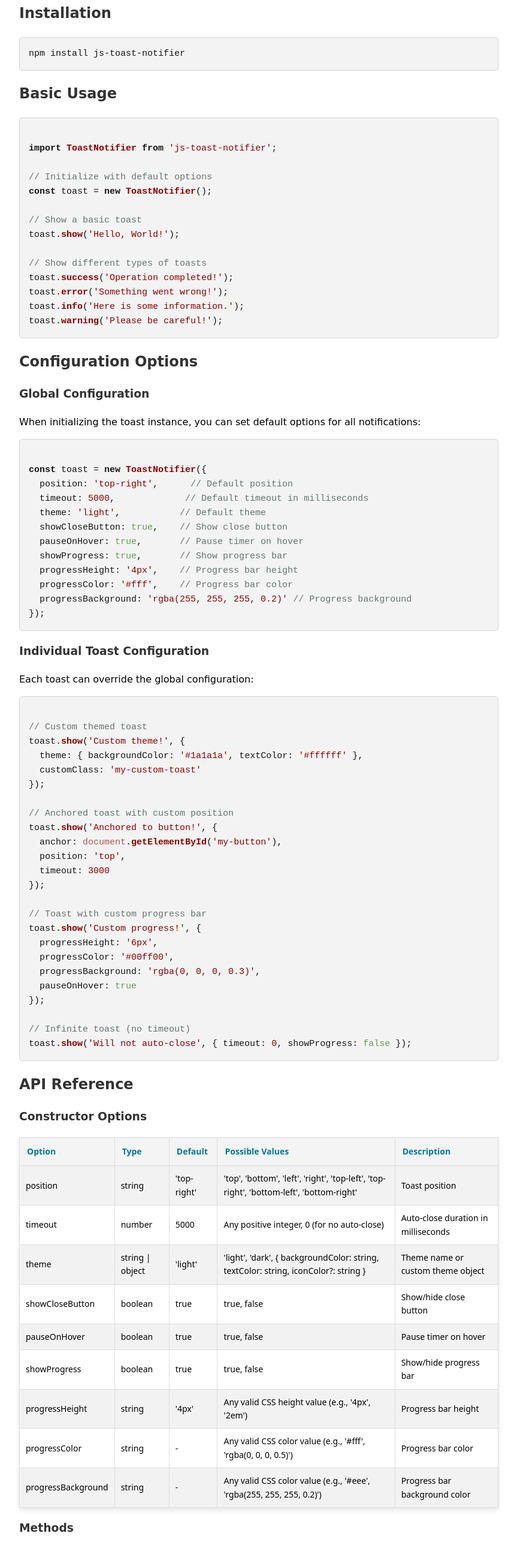
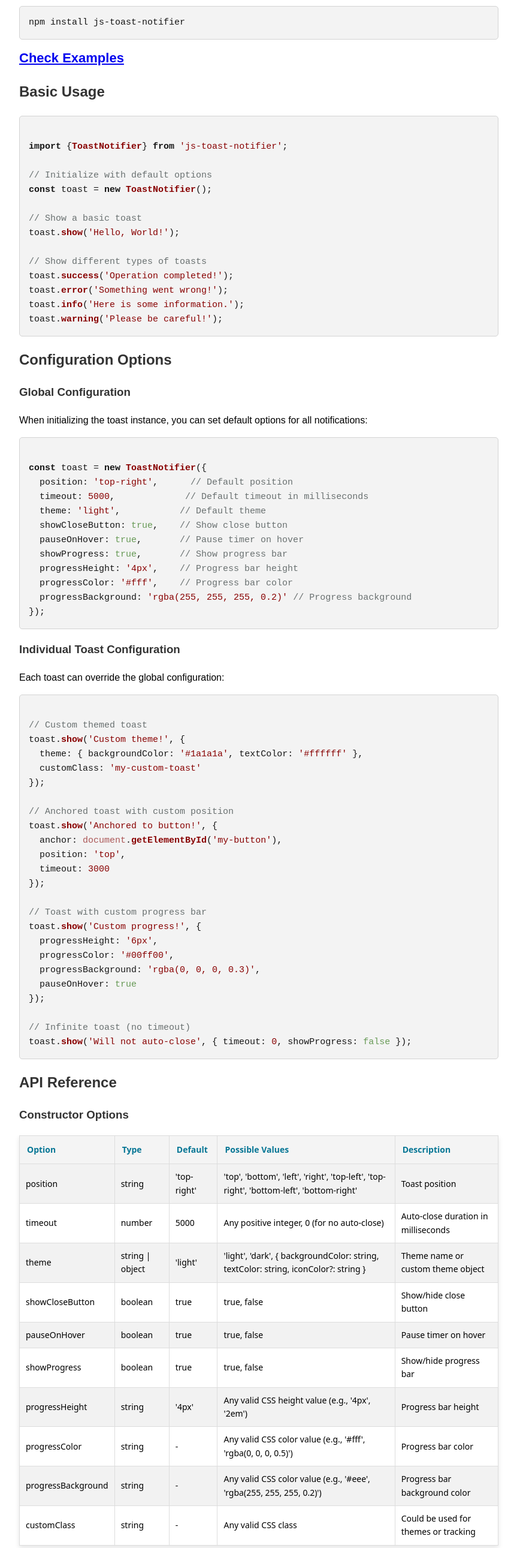
Before and after one commit to pandeyAmit4/js-toast-notifier, a website: page docs/index.html in a window 1280 px wide. Shown: the part 994-3575 px from the top of the page at 60% size, without its empty margins (208-1071 px from the left). Drawn offline with nearby package versions, Linux system fonts and the light colour scheme.

Commit message:
updating documents

```diff
--- a/docs/index.html
+++ b/docs/index.html
@@ -12,7 +12,7 @@
 
     <script>hljs.highlightAll();</script>
     <style>
-        body { font-family: cursive, Arial, sans-serif; max-width: 800px; margin: auto; line-height: 1.6; padding: 20px; }
+        body { font-family: Arial, sans-serif; max-width: 800px; margin: auto; line-height: 1.6; padding: 20px; }
         h1, h2, h3 { color: #333; }
         table {
             width: 100%;
@@ -145,10 +145,10 @@ JS Toast Notifier supports custom themes and offers CSS class selectors for addi
 
 <h2>Installation</h2>
 <pre><code class="javascript">npm install js-toast-notifier</code></pre>
-
+<a href="#examples" style="font-size: 22px; font-weight: bold;">Check Examples</a>
 <h2>Basic Usage</h2>
 <pre><code class="javascript">
-import ToastNotifier from 'js-toast-notifier';
+import {ToastNotifier} from 'js-toast-notifier';
 
 // Initialize with default options
 const toast = new ToastNotifier();
@@ -283,6 +283,13 @@ toast.show('Will not auto-close', { timeout: 0, showProgress: false });
         <td>Any valid CSS color value (e.g., '#eee', 'rgba(255, 255, 255, 0.2)')</td>
         <td>Progress bar background color</td>
     </tr>
+     <tr>
+        <td>customClass</td>
+        <td>string</td>
+        <td>-</td>
+        <td>Any valid CSS class</td>
+        <td>Could be used for themes or tracking</td>
+    </tr>
 </table>
 
 
@@ -312,6 +319,9 @@ toast.show('Message', {
 <h4><pre><code class="javascript">warning(message, options?)</code></pre></h4>
 <p>Shows a warning toast.</p>
 <pre><code class="javascript">toast.warning('Low disk space');</code></pre>
+<h2>Destroy</h2>
+<p>Remove All Toasts at once</p>
+<pre><code class="javascript">toast.destroy();</code></pre>
 
 <h3>Custom Themes</h3>
 <p>Create custom themes by providing a theme object:</p>
@@ -365,7 +375,7 @@ const toast = new ToastNotifier({
 
 
 
-<div class="section">
+<div class="section" id="examples">
         <h2>Basic Types</h2>
         <div class="button-grid">
             <button class="demo-btn" id="success-toast">Success Toast</button>
@@ -420,7 +430,7 @@ const toast = new ToastNotifier({
             theme: 'light',
             pauseOnHover: true
         });
-
+        window.ToastNotifier = ToastNotifier
         // Basic Types
         document.getElementById('success-toast').addEventListener('click', () => {
             toast.success('Operation completed successfully!');
@@ -471,7 +481,7 @@ const toast = new ToastNotifier({
         document.getElementById('no-close').addEventListener('click', () => {
             toast.show('Toast without close button', {
                 showCloseButton: false,
-                timeout: 5000,
+                timeout: 500000,
                 progressBackground: 'rgba(0, 0, 0, 0.3)',
             });
         });
```
